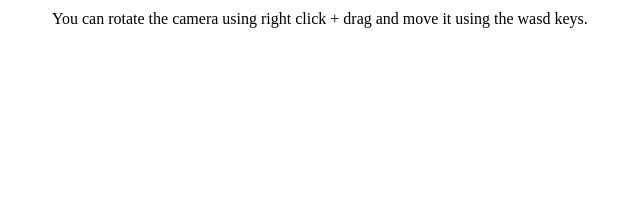
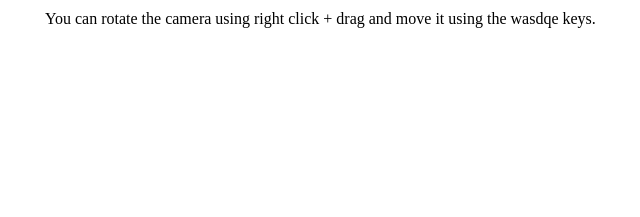
Before and after one commit to KSaunders98/ksaunders98.github.io, a plain HTML site: page 3dstuff/clothdemo/index.html in a window 1280 px wide. Shown: the top 217 px of the page, 318-958 px from the left. Drawn offline with Linux system fonts and the light colour scheme.

Commit message:
Update clothdemo index.html
Only edited control message text

```diff
--- a/3dstuff/clothdemo/index.html
+++ b/3dstuff/clothdemo/index.html
@@ -7,7 +7,7 @@
 	</head>
 	<body>
 		<canvas id="canvas" width="100%" height="100%"></canvas>
-		<span id="message" style="position:absolute; top:10px;">You can rotate the camera using right click + drag and move it using the wasd keys.</span>
+		<span id="message" style="position:absolute; top:10px;">You can rotate the camera using right click + drag and move it using the wasdqe keys.</span>
 		<script src="../renderer.js"></script>
 		<script src="main.js"></script>
 	</body>
```
